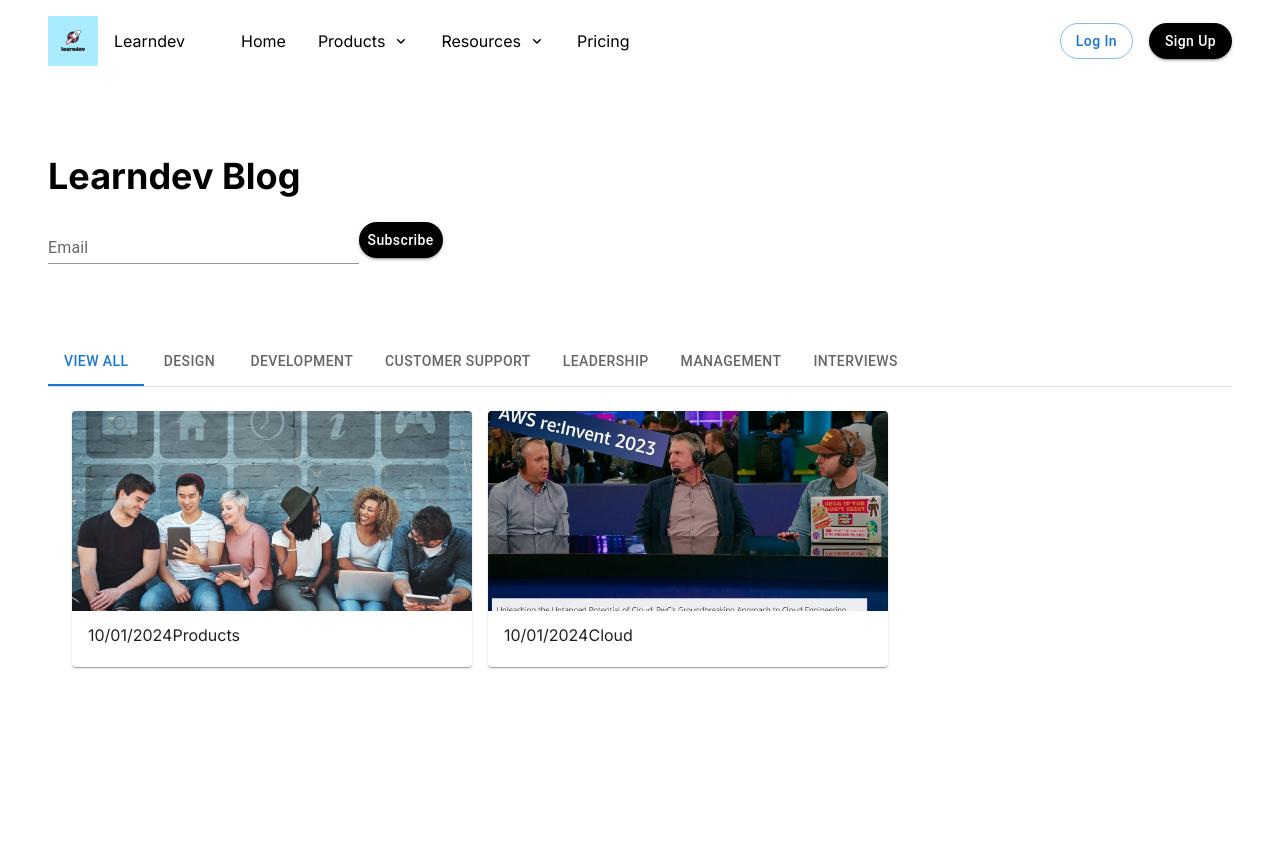
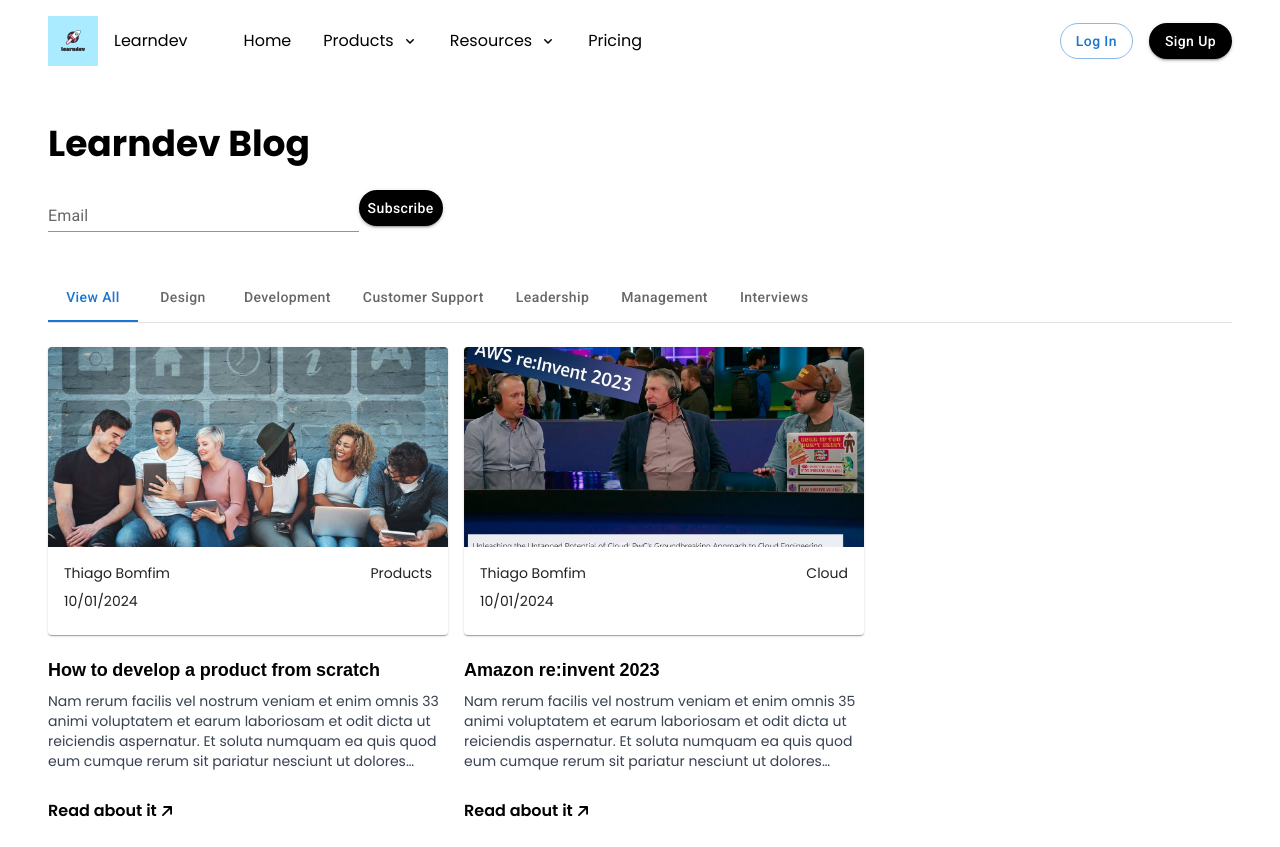
Before and after one commit to learndevBlog/learndev, a Next.js app: page / in a window 1280 px wide. Before the commit the page ends 800 px from the top, so only its background shows below. Built offline with nearby package versions, Linux system fonts and the light colour scheme.

Commit message:
postfrontview

```diff
--- a/app/components/CustomTabPanel.tsx
+++ b/app/components/CustomTabPanel.tsx
@@ -20,7 +20,7 @@
         {...other}
       >
         {value === index && (
-          <Box sx={{ p: 3 }}>
+          <Box sx={{ py: 3 }}>
             {children}
           </Box>
         )}
--- a/app/components/PostFrontView.tsx
+++ b/app/components/PostFrontView.tsx
@@ -1,22 +1,95 @@
 import { Card, CardContent, CardMedia } from '@mui/material';
 import React from 'react';
+import { CustomLink } from './CustomLink';
+import { Roboto, Poppins, Noto_Sans_Georgian } from 'next/font/google'
+import { ArrowUpRightIcon } from '@heroicons/react/16/solid';
+import tw from 'tailwind-styled-components';
+
+
+const roboto = Roboto({
+    weight: ['100', '300', '400', '500', '700', '900'],
+    subsets: ['latin'],
+  })
+
+  const georgia = Noto_Sans_Georgian({
+    weight: ['100', '300', '400', '500', '700', '900'],
+    subsets: ['latin'],
+  })
 
 interface PostFrontViewProps {
+    id: string;
+    title: string;
+    description: string;
+    author: string;
     image: string;
     publishDate: string;
     type: string;
 }
 
-const PostFrontView: React.FC<PostFrontViewProps> = ({ image, publishDate, type }) => {
+export const PostFrontView: React.FC<PostFrontViewProps> = ({
+        author,
+        image,
+        publishDate,
+        type,
+        description,
+        title,
+        id
+    }) => {
     return (
-        <Card sx={{ width: 400 }}>
-            <CardMedia sx={{ height: 200 }} image={image} />
-            <CardContent className='flex justify-between items-center'>
-                    {publishDate}
-                    {type}
-            </CardContent>
-        </Card>
+        <Container>
+            <Card>
+                <CardMedia sx={{ height: 200 }} image={image} />
+                <StyledCardContent>
+                    <div className='flex flex-col gap-2'>
+                        <span>{author}</span>
+                        <span>{publishDate}</span>
+                    </div>
+                    <span>{type}</span>
+                </StyledCardContent>
+            </Card>
+            <SummaryContainer>
+                <span className={`${georgia.className} font-bold text-lg`}>{title}</span>
+                <DescriptionContainer
+                    style={{
+                        display: '-webkit-box',
+                        WebkitLineClamp: 4,
+                        WebkitBoxOrient: 'vertical'
+                    }}
+                    contentEditable
+                    >
+                    {description}
+                </DescriptionContainer>
+                <CustomLink classname='mt-5 flex items-center font-semibold text-base' href={`post/${id}`}>
+                    Read about it
+                    <ArrowUpRightIcon className='h-5 w-5' />
+                </CustomLink>
+            </SummaryContainer>
+
+        </Container>
     );
 };
 
-export default PostFrontView;
+const Container = tw.div`
+    max-w-[400px]
+    flex-1
+`;
+
+const StyledCardContent = tw(CardContent)`
+    flex
+    justify-between
+    text-sm
+`;
+
+const SummaryContainer = tw.div`
+    flex
+    flex-col
+    gap-2
+    mt-5
+`
+
+const DescriptionContainer = tw.div`
+    text-gray-700
+    leading-5
+    text-sm
+    overflow-hidden
+`
--- a/app/components/Subscription.tsx
+++ b/app/components/Subscription.tsx
@@ -34,7 +34,7 @@
 
 
 const Container = tw.div`
-    h-64
+    h-48
     px-12
     flex
     flex-col
--- a/app/layout.tsx
+++ b/app/layout.tsx
@@ -1,8 +1,15 @@
 import type { Metadata } from 'next'
-import { Inter } from 'next/font/google'
+import { Roboto, Poppins } from 'next/font/google'
 import './globals.css'
+import { Header } from './components/Header'
 
-const inter = Inter({ subsets: ['latin'] })
+
+
+const poppins = Poppins({
+  weight: ['400', '500', '600', '700', '800'],
+  subsets: ['latin'],
+})
+
 
 export const metadata: Metadata = {
   title: 'Learndev',
@@ -15,7 +22,10 @@
 }) {
   return (
     <html lang="en">
-      <body className={inter.className}>{children}</body>
+      <body className={poppins.className}>
+          <Header />
+          {children}
+      </body>
     </html>
   )
 }
--- a/app/page.tsx
+++ b/app/page.tsx
@@ -4,10 +4,7 @@
 import { Subscription } from './components/Subscription';
 import React from 'react';
 import { CustomTabPanel } from './components/CustomTabPanel';
-import PostFrontView from './components/PostFrontView';
-import { Header } from './components/Header';
-
-
+import { PostFrontView } from './components/PostFrontView';
 
 
 export default function Home() {
@@ -27,25 +24,33 @@
 
   return (
     <main className="">
-      <Header />
       <Subscription />
       <div className='px-12'>
         <Box sx={{ width: '100%' }}>
           <Box sx={{ borderBottom: 1, borderColor: 'divider' }}>
             <Tabs value={value} onChange={handleChange} aria-label="basic tabs example">
-              <Tab label="View All" {...a11yProps(0)} />
-              <Tab label="Design" {...a11yProps(1)} />
-              <Tab label="Development" {...a11yProps(2)} />
-              <Tab label="Customer Support" {...a11yProps(3)} />
-              <Tab label="Leadership" {...a11yProps(4)} />
-              <Tab label="Management" {...a11yProps(5)} />
-              <Tab label="Interviews" {...a11yProps(6)} />
+              <Tab style={{textTransform: 'none'}} label="View All" {...a11yProps(0)} />
+              <Tab style={{textTransform: 'none'}} label="Design" {...a11yProps(1)} />
+              <Tab style={{textTransform: 'none'}} label="Development" {...a11yProps(2)} />
+              <Tab style={{textTransform: 'none'}} label="Customer Support" {...a11yProps(3)} />
+              <Tab style={{textTransform: 'none'}} label="Leadership" {...a11yProps(4)} />
+              <Tab style={{textTransform: 'none'}} label="Management" {...a11yProps(5)} />
+              <Tab style={{textTransform: 'none'}} label="Interviews" {...a11yProps(6)} />
             </Tabs>
           </Box>
           <CustomTabPanel value={value} index={0}>
             <div className='flex items-center gap-4'>
-              <PostFrontView image='/images/test.jpg' publishDate='10/01/2024' type='Products' />
-              <PostFrontView image='/images/aws.jpeg' publishDate='10/01/2024' type='Cloud' />
+              <PostFrontView
+                author='Thiago Bomfim' image='/images/test.jpg' publishDate='10/01/2024' type='Products'
+                description="Nam rerum facilis vel nostrum veniam et enim omnis 33 animi voluptatem et earum laboriosam et odit dicta ut reiciendis aspernatur. Et soluta numquam ea quis quod eum cumque rerum sit pariatur nesciunt ut dolores temporibus. Eos deleniti nobis ab deserunt voluptas qui quam harum aut doloribus ipsa ab quibusdam quidem qui quod rerum sed aliquam quasi. 33 blanditiis consequatur non enim corporis At tempore vero et rerum vitae."
+                title="How to develop a product from scratch"
+                id='1'
+                />
+              <PostFrontView author='Thiago Bomfim' image='/images/aws.jpeg' publishDate='10/01/2024' type='Cloud'
+              description="Nam rerum facilis vel nostrum veniam et enim omnis 35 animi voluptatem et earum laboriosam et odit dicta ut reiciendis aspernatur. Et soluta numquam ea quis quod eum cumque rerum sit pariatur nesciunt ut dolores temporibus. Eos deleniti nobis ab deserunt voluptas qui quam harum aut doloribus ipsa ab quibusdam quidem qui quod rerum sed aliquam quasi. 33 blanditiis consequatur non enim corporis At tempore vero et rerum vitae."
+              title="Amazon re:invent 2023"
+              id='2'
+              />
             </div>
 
           </CustomTabPanel>
```
Also changed, not shown: app/home/page.ts (added), app/home/route.ts (added).
